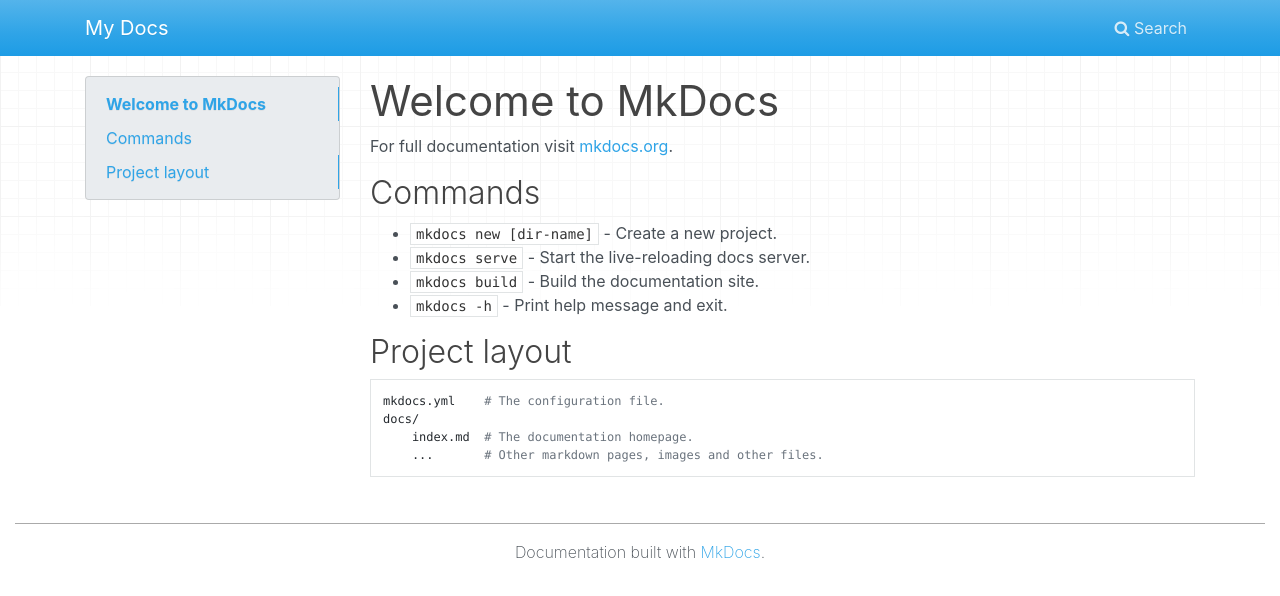
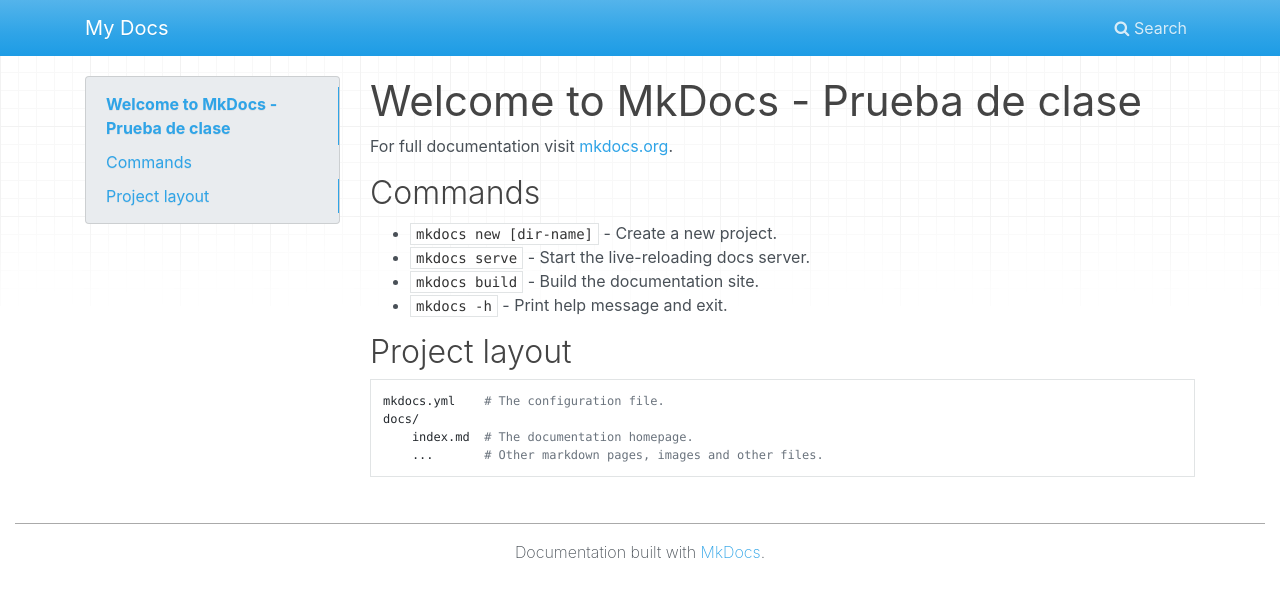
Before and after one commit to aruimar220/2023-ASIR-demo-mkdocs, a plain HTML site: page index.html in a window 1280 px wide. Drawn offline with nearby package versions, Linux system fonts and the light colour scheme.

Commit message:
Deployed bc1fa4b with MkDocs version: 1.5.3

```diff
--- a/index.html
+++ b/index.html
@@ -49,7 +49,7 @@
     <div id="toc-collapse" class="navbar-collapse collapse card bg-secondary">
         <ul class="nav flex-column">
 
-            <li class="nav-item" data-level="1"><a href="#welcome-to-mkdocs" class="nav-link">Welcome to MkDocs</a>
+            <li class="nav-item" data-level="1"><a href="#welcome-to-mkdocs-prueba-de-clase" class="nav-link">Welcome to MkDocs - Prueba de clase</a>
               <ul class="nav flex-column">
             <li class="nav-item" data-level="2"><a href="#commands" class="nav-link">Commands</a>
               <ul class="nav flex-column">
@@ -66,7 +66,7 @@
 </div></div>
                     <div class="col-md-9" role="main">
 
-<h1 id="welcome-to-mkdocs">Welcome to MkDocs</h1>
+<h1 id="welcome-to-mkdocs-prueba-de-clase">Welcome to MkDocs - Prueba de clase</h1>
 <p>For full documentation visit <a href="https://www.mkdocs.org">mkdocs.org</a>.</p>
 <h2 id="commands">Commands</h2>
 <ul>
@@ -163,5 +163,5 @@
 
 <!--
 MkDocs version : 1.5.3
-Build Date UTC : 2024-03-04 20:56:01.739415+00:00
+Build Date UTC : 2024-03-05 16:37:04.900706+00:00
 -->
--- a/search/search_index.json
+++ b/search/search_index.json
@@ -1 +1 @@
-{"config":{"indexing":"full","lang":["en"],"min_search_length":3,"prebuild_index":false,"separator":"[\\s\\-]+"},"docs":[{"location":"","text":"Welcome to MkDocs For full documentation visit mkdocs.org . Commands mkdocs new [dir-name] - Create a new project. mkdocs serve - Start the live-reloading docs server. mkdocs build - Build the documentation site. mkdocs -h - Print help message and exit. Project layout mkdocs.yml # The configuration file. docs/ index.md # The documentation homepage. ... # Other markdown pages, images and other files.","title":"Welcome to MkDocs"},{"location":"#welcome-to-mkdocs","text":"For full documentation visit mkdocs.org .","title":"Welcome to MkDocs"},{"location":"#commands","text":"mkdocs new [dir-name] - Create a new project. mkdocs serve - Start the live-reloading docs server. mkdocs build - Build the documentation site. mkdocs -h - Print help message and exit.","title":"Commands"},{"location":"#project-layout","text":"mkdocs.yml # The configuration file. docs/ index.md # The documentation homepage. ... # Other markdown pages, images and other files.","title":"Project layout"}]}
+{"config":{"indexing":"full","lang":["en"],"min_search_length":3,"prebuild_index":false,"separator":"[\\s\\-]+"},"docs":[{"location":"","text":"Welcome to MkDocs - Prueba de clase For full documentation visit mkdocs.org . Commands mkdocs new [dir-name] - Create a new project. mkdocs serve - Start the live-reloading docs server. mkdocs build - Build the documentation site. mkdocs -h - Print help message and exit. Project layout mkdocs.yml # The configuration file. docs/ index.md # The documentation homepage. ... # Other markdown pages, images and other files.","title":"Welcome to MkDocs - Prueba de clase"},{"location":"#welcome-to-mkdocs-prueba-de-clase","text":"For full documentation visit mkdocs.org .","title":"Welcome to MkDocs - Prueba de clase"},{"location":"#commands","text":"mkdocs new [dir-name] - Create a new project. mkdocs serve - Start the live-reloading docs server. mkdocs build - Build the documentation site. mkdocs -h - Print help message and exit.","title":"Commands"},{"location":"#project-layout","text":"mkdocs.yml # The configuration file. docs/ index.md # The documentation homepage. ... # Other markdown pages, images and other files.","title":"Project layout"}]}
```
Also changed, not shown: 1 other file.
